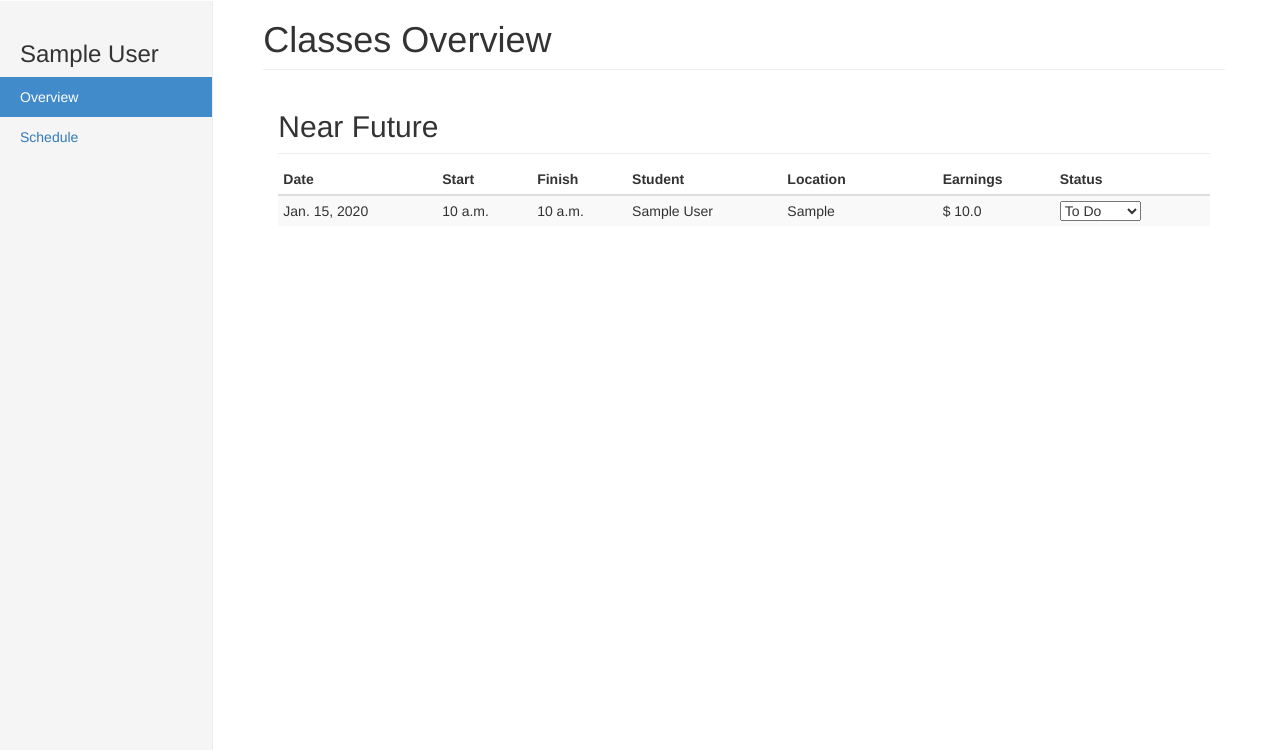
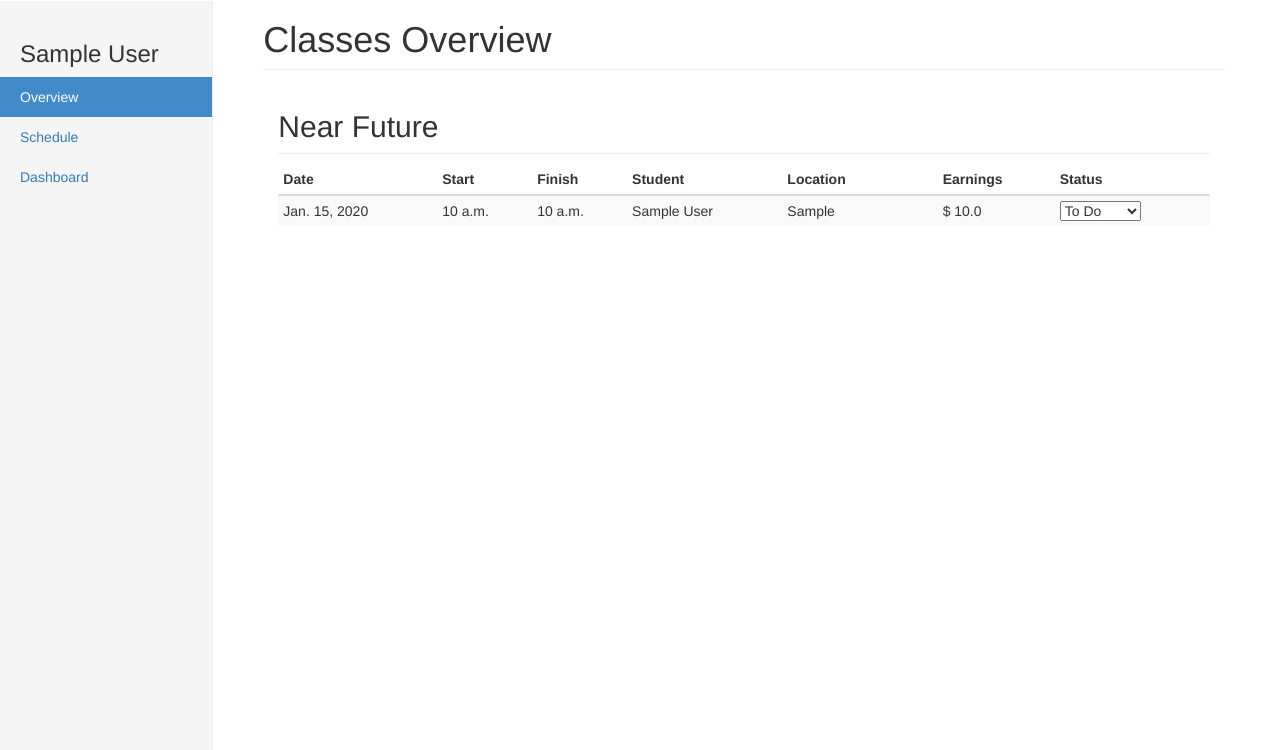
Before and after one commit to thalespaiva/koumparos, a Django app: page /teacher/1/overview in a window 1280 px wide. Shown: the part 50-800 px from the top of the page. Run offline with Django 3.2, Linux system fonts and the light colour scheme; tables that the repository leaves empty hold one stand-in row (values such as "Sample post"); some libraries are stand-ins or nearby versions.

Commit message:
Preparing for new view dashboard.

```diff
--- a/koumparos/teacher/urls.py
+++ b/koumparos/teacher/urls.py
@@ -5,4 +5,5 @@ urlpatterns = patterns(
     'teacher.views',
     url(r'(\d+)/overview$', 'overview'),
     url(r'(\d+)/schedule$', 'schedule'),
+    url(r'(\d+)/dashboard$', 'dashboard'),
 )
--- a/koumparos/templates/teacher/overview.html
+++ b/koumparos/templates/teacher/overview.html
@@ -7,6 +7,7 @@
 {% block nav_side_bar %}
   <li class="active"><a href="#">Overview <span class="sr-only">(current)</span></a></li>
   <li><a href="schedule">Schedule</a></li>
+  <li><a href="dashboard">Dashboard</a></li>
 {% endblock %}
 
 {% block content %}
--- a/koumparos/templates/teacher/schedule.html
+++ b/koumparos/templates/teacher/schedule.html
@@ -11,6 +11,7 @@
 {% block nav_side_bar %}
   <li><a href="overview">Overview</a></li>
   <li class="active"><a href="#">Schedule<span class="sr-only">(current)</span></a></li>
+  <li><a href="dashboard">Dashboard</a></li>
 {% endblock %}
 
 {% block content %}
```
